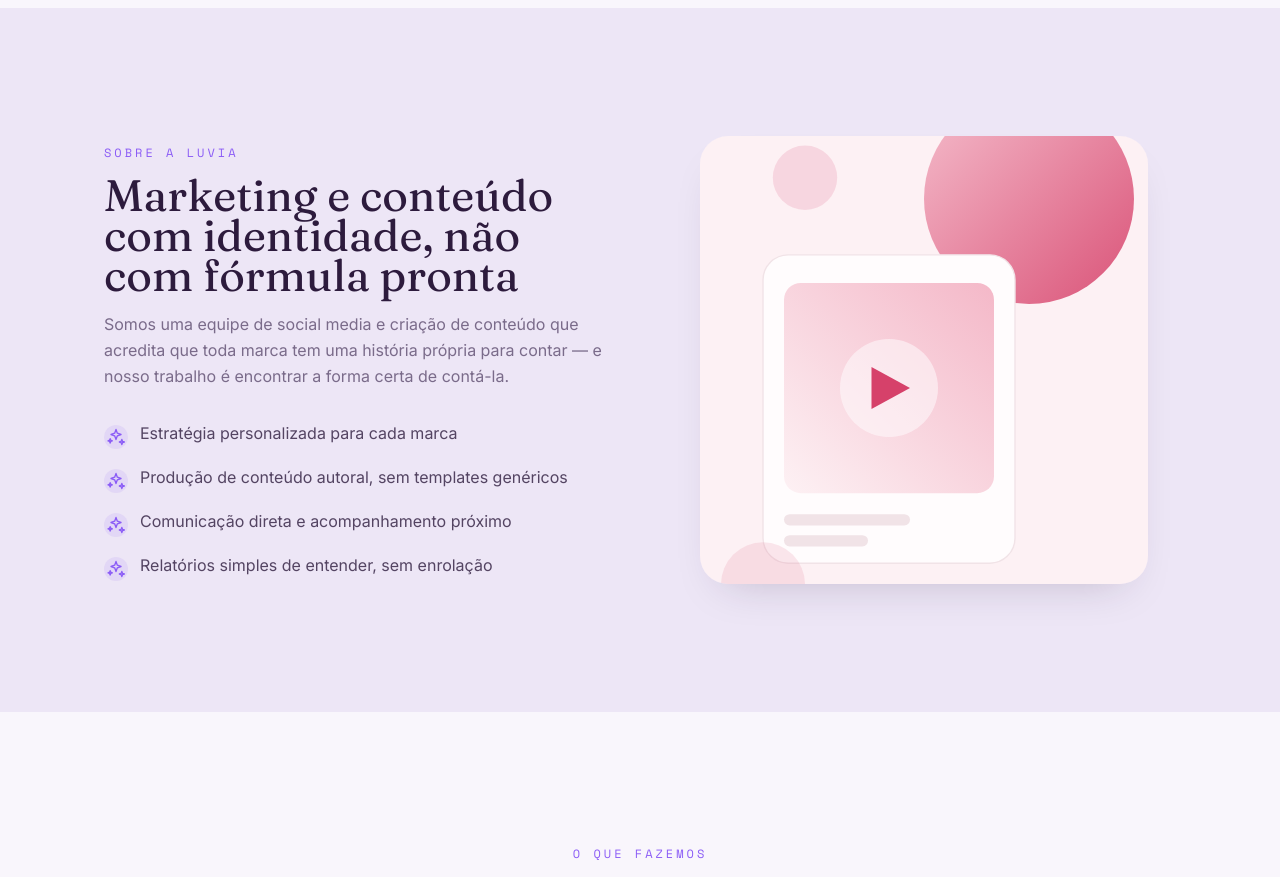
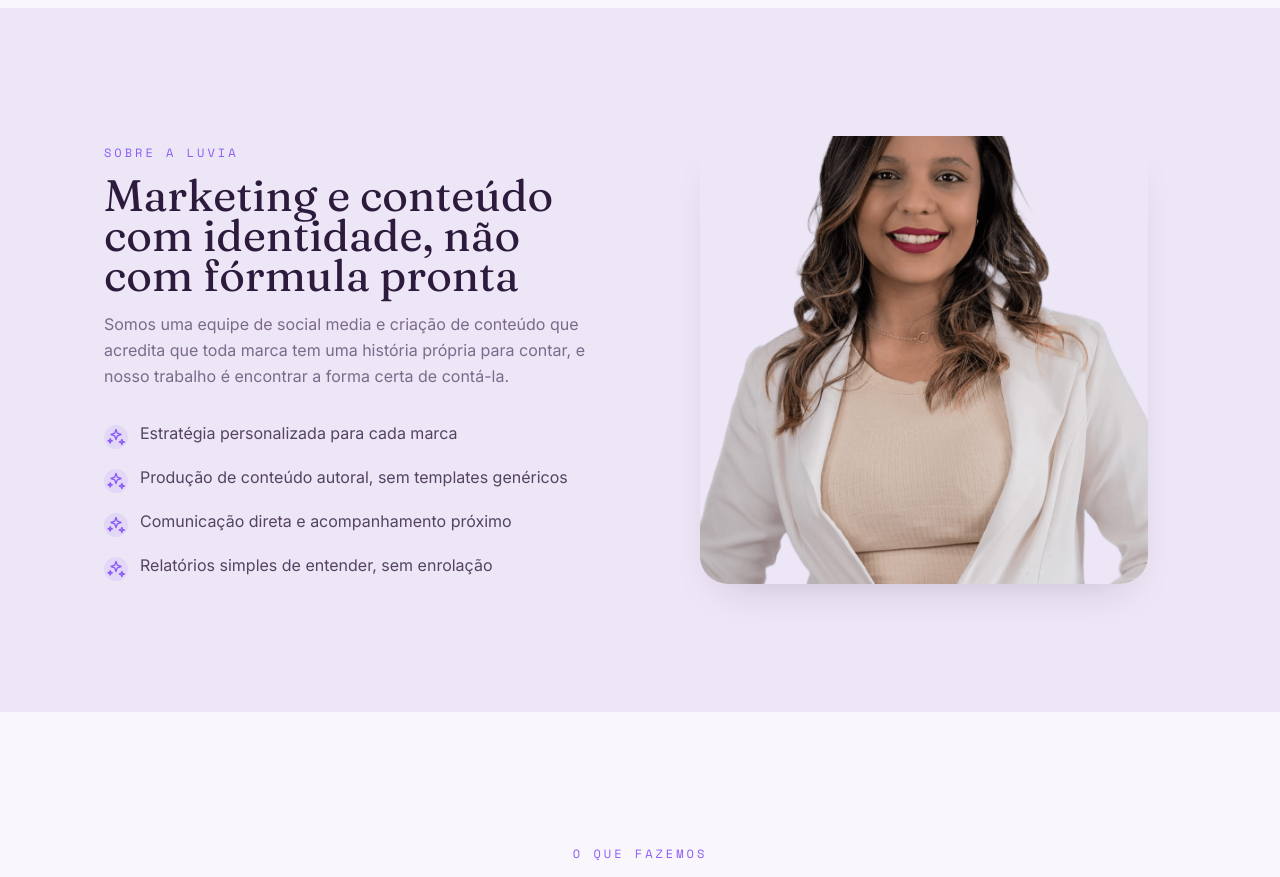
Before and after one commit to foregato/luvia, a Next.js app: page / in a window 1280 px wide. Shown: the part 840-1717 px from the top of the page. Built offline with nearby package versions, Linux system fonts and the light colour scheme.

Commit message:
foto luana

```diff
--- a/src/components/About.tsx
+++ b/src/components/About.tsx
@@ -18,7 +18,7 @@ export default function About() {
           <SectionTitle
             eyebrow="Sobre a Luvia"
             title="Marketing e conteúdo com identidade, não com fórmula pronta"
-            description="Somos uma equipe de social media e criação de conteúdo que acredita que toda marca tem uma história própria para contar — e nosso trabalho é encontrar a forma certa de contá-la."
+            description="Somos uma equipe de social media e criação de conteúdo que acredita que toda marca tem uma história própria para contar, e nosso trabalho é encontrar a forma certa de contá-la."
           />
           <ul className="mt-8 space-y-4">
             {differentials.map((item) => (
@@ -37,7 +37,7 @@ export default function About() {
         <div className="order-1 md:order-2">
           <div className="relative mx-auto aspect-square w-full max-w-md overflow-hidden rounded-xl2 shadow-soft">
             <Image
-              src="/images/hero.svg"
+              src="/images/fotos/fotoluana.png"
               alt="Bastidores da produção de conteúdo da Luvia"
               fill
               className="object-cover"
```
Also changed, not shown: public/images/fotos/fotoluana.png (added).
